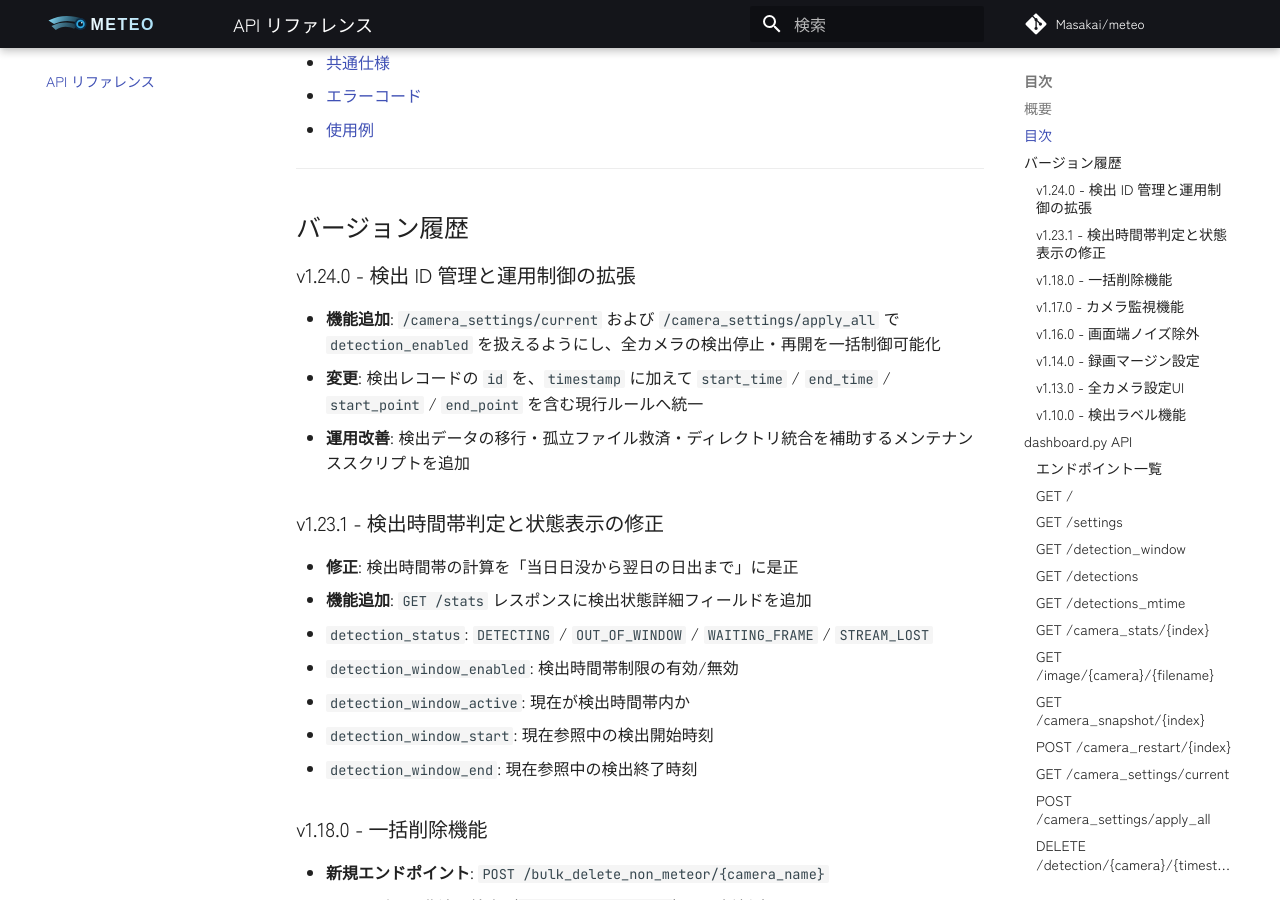
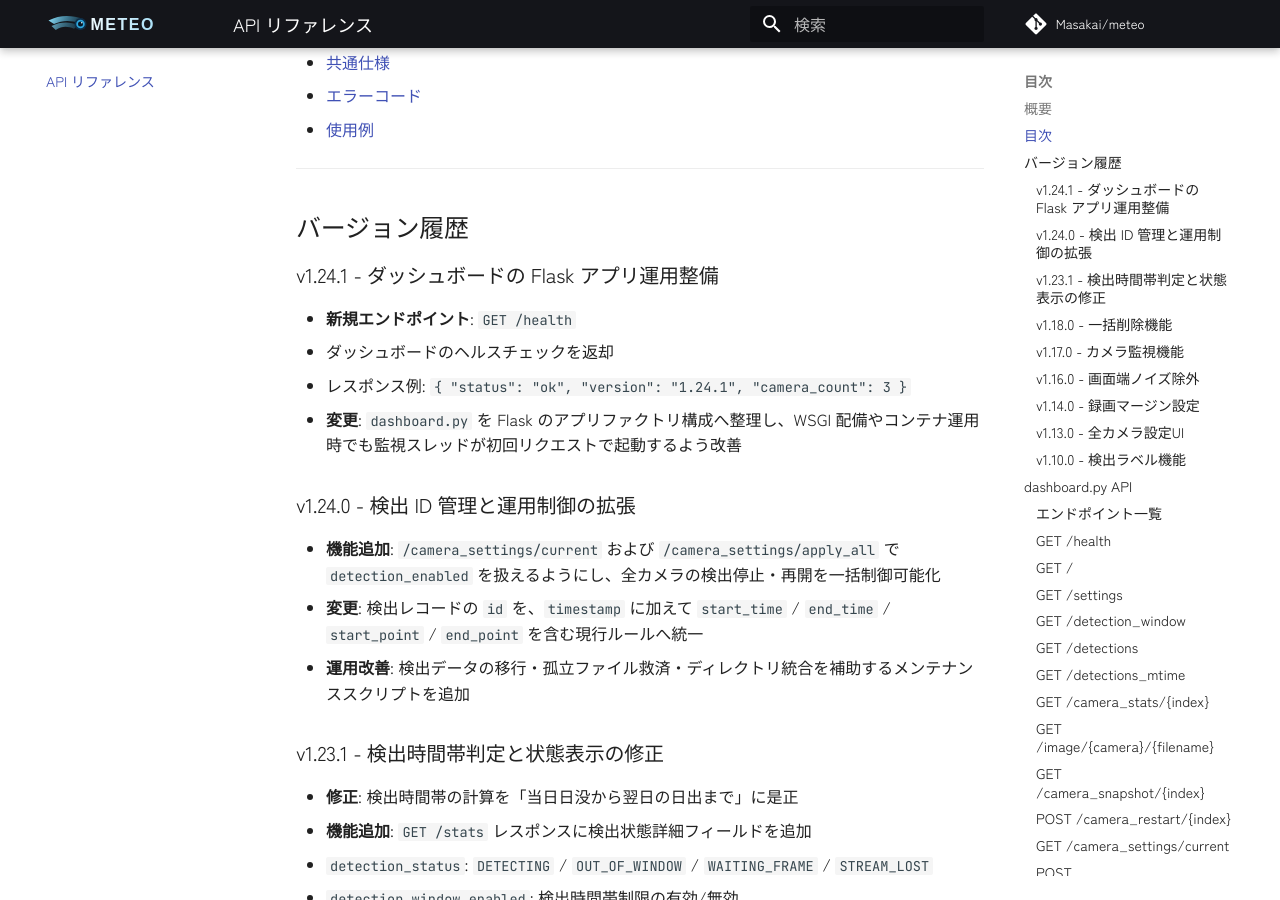
Before and after one commit to Masakai/meteo, an MkDocs documentation site: the page built from documents/API_REFERENCE.md, in a window 1280 px wide and 900 px high, scrolled down 639 px. Built offline with MkDocs 1.6.1 and Material for MkDocs 9.7.7, drawn with Linux system fonts in a browser that asks for light colours; comment, search, counter and statistics services are not loaded; some of the changed text lies outside the part shown.

Commit message:
v1.24.1 リリースを反映

````diff
--- a/dashboard_config.py
+++ b/dashboard_config.py
@@ -4,7 +4,7 @@ Dashboard configuration and environment setup.
 
 import os
 
-VERSION = "1.24.0"
+VERSION = "1.24.1"
 
 # 検出時間の取得用
 try:
--- a/documents/API_REFERENCE.md
+++ b/documents/API_REFERENCE.md
@@ -26,6 +26,12 @@ Licensed under the MIT License
 ---
 
 ## バージョン履歴
+
+### v1.24.1 - ダッシュボードの Flask アプリ運用整備
+- **新規エンドポイント**: `GET /health`
+  - ダッシュボードのヘルスチェックを返却
+  - レスポンス例: `{ "status": "ok", "version": "1.24.1", "camera_count": 3 }`
+- **変更**: `dashboard.py` を Flask のアプリファクトリ構成へ整理し、WSGI 配備やコンテナ運用時でも監視スレッドが初回リクエストで起動するよう改善
 
 ### v1.24.0 - 検出 ID 管理と運用制御の拡張
 - **機能追加**: `/camera_settings/current` および `/camera_settings/apply_all` で `detection_enabled` を扱えるようにし、全カメラの検出停止・再開を一括制御可能化
@@ -90,6 +96,7 @@ Licensed under the MIT License
 
 | エンドポイント | メソッド | 説明 |
 |--------------|---------|------|
+| `/health` | GET | ダッシュボードヘルスチェック |
 | `/` | GET | ダッシュボードHTML |
 | `/settings` | GET | 全カメラ設定ページ |
 | `/detection_window` | GET | 検出時間帯取得 |
@@ -105,6 +112,30 @@ Licensed under the MIT License
 | `/bulk_delete_non_meteor/{camera_name}` | POST | カメラの非流星検出を一括削除 |
 | `/detection_label` | POST | 検出にラベルを設定 |
 | `/changelog` | GET | CHANGELOG表示 |
+
+---
+
+### GET /health
+
+**説明**: ダッシュボードのプロセス状態と構成情報を返す
+
+**レスポンス**:
+- Content-Type: `application/json`
+- Status: 200 OK
+
+**レスポンスボディ**:
+```json
+{
+  "status": "ok",
+  "version": "1.24.1",
+  "camera_count": 3
+}
+```
+
+**使用例**:
+```bash
+curl http://localhost:8080/health
+```
 
 ---
 
````
Also changed, not shown: CHANGELOG.md (+12 -0 lines).
